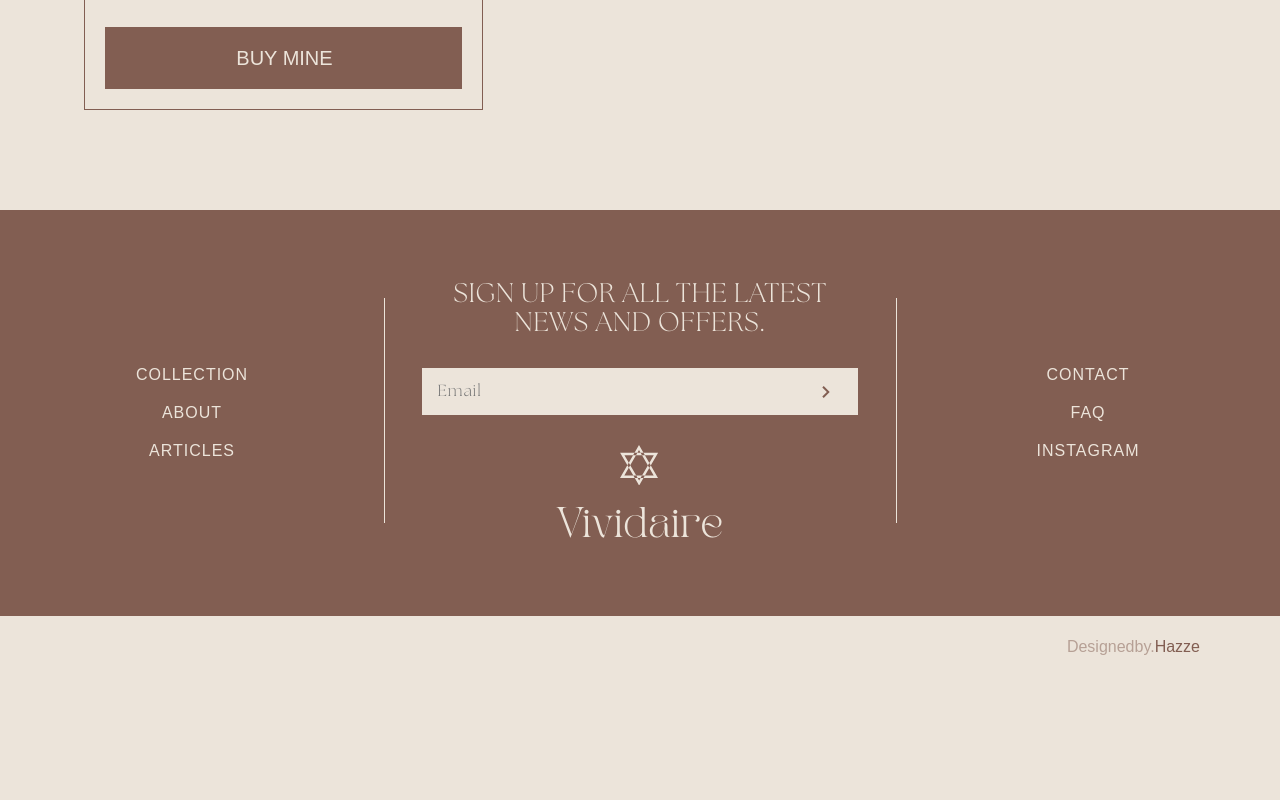
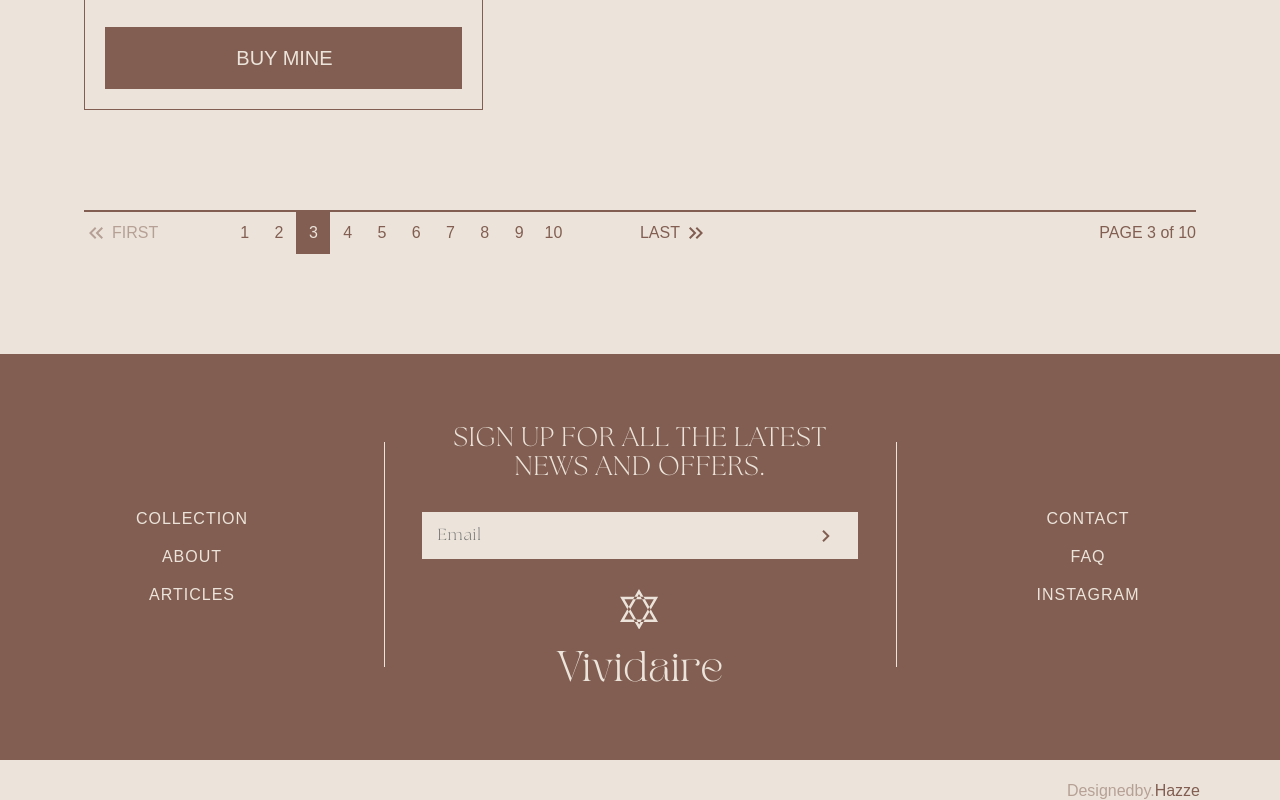
Before and after one commit to Abdulmuizz98/vividaire-client, a React (Create React App) app: page /collection/1 in a window 1280 px wide. Shown: the part 3978-4778 px from the top of the page. Before the commit the page ends 4634 px from the top, so only its background shows below. Built offline with nearby package versions, Linux system fonts and the light colour scheme.

Commit message:
feat: Productlist -> implement and style the pagination section for desktop

```diff
--- a/src/components/Icons.js
+++ b/src/components/Icons.js
@@ -120,12 +120,10 @@
     <path
       d="M17.59 18L19 16.59L14.42 12L19 7.41L17.59 6L11.59 12L17.59 18Z"
       fill="#825E52"
-      fill-opacity="0.5"
     />
     <path
       d="M11 18L12.41 16.59L7.83 12L12.41 7.41L11 6L5 12L11 18Z"
       fill="#825E52"
-      fill-opacity="0.5"
     />
   </svg>
 );
--- /dev/null
+++ b/src/components/Pagination.css
@@ -0,0 +1,48 @@
+.pagination{
+    display: flex;
+    height: 4.4rem;
+    border-top: 2px solid var(--secondary-color);
+    justify-content: space-between;
+    margin: 0 8.4rem 10rem 8.4rem;
+    align-items: center;
+    font-family: var(--secondary-font-family);
+    font-size: var(--font-size-xsm);
+
+}
+.pagination .page-nav{
+    display: flex;
+    width: 62.4rem;
+    justify-content: space-between;
+    align-items: center;
+    height: 100%;
+}
+
+.pagination .page-nav .number-page{
+    display: flex;
+    justify-content: space-between;
+    align-items: center;
+    width: 34.3rem;
+    height: 100%;
+}
+
+
+.pagination .page-nav .number-page .page-number{
+    height: 100%;
+    width: 3.43rem;
+}
+.pagination .page-nav .number-page .page-number.active-page{
+    background-color: var(--secondary-color);
+    color: var(--primary-color);
+}
+
+.pagination .page-nav .first-page,
+.pagination .page-nav .last-page{
+    display: flex;
+    align-items: center;
+    text-transform: uppercase;
+    gap: 0.4rem;
+}
+
+.pagination .page-nav .first-page{
+    opacity: 0.5;
+}
--- /dev/null
+++ b/src/components/Pagination.js
@@ -0,0 +1,41 @@
+import { VdDoubleCaretLeft, VdDoubleCaretRight } from "./Icons";
+import "./Pagination.css";
+
+const arrayRange = (start, stop, step) =>
+  Array.from(
+    { length: (stop - start) / step + 1 },
+    (value, index) => start + index * step
+  );
+const pageNumbers = arrayRange(1, 10, 1);
+const currentPage = 3;
+
+const Pagination = () => {
+  return (
+    <div className="pagination">
+      <div className="page-nav">
+        <div className="first-page">
+          <VdDoubleCaretLeft /> First
+        </div>
+        <div className="number-page">
+          {pageNumbers.map((pageNumber) => (
+            <div
+              className={`${
+                currentPage === pageNumber && "active-page"
+              } page-number place-items-center`}
+            >
+              {pageNumber}
+            </div>
+          ))}
+        </div>
+        <div className="last-page">
+          Last <VdDoubleCaretRight />
+        </div>
+      </div>
+      <div className="page-visual">
+        PAGE {currentPage} of {pageNumbers.length}
+      </div>
+    </div>
+  );
+};
+
+export default Pagination;
--- a/src/components/pages/ProductList.css
+++ b/src/components/pages/ProductList.css
@@ -1,13 +1,10 @@
-.collection{
-    margin-bottom: 10rem;
-
-}
 .collection .product-list{
     display: flex;
     flex-wrap: wrap;
     justify-content: space-between;
     row-gap: 10rem;
     margin-right: 8.4rem;
+    margin-bottom: 10rem;
     margin-left: 8.4rem;
 }
 
--- a/src/components/pages/ProductList.js
+++ b/src/components/pages/ProductList.js
@@ -6,6 +6,7 @@
 
 import "./ProductList.css";
 import { VdAdd } from "../Icons";
+import Pagination from "../Pagination";
 
 const collections = [
   {
@@ -115,7 +116,7 @@
                   />
                 ))}
             </div>
-            <div className="pagination"> </div>
+            <Pagination />
           </div>
         )}
       </main>
```
